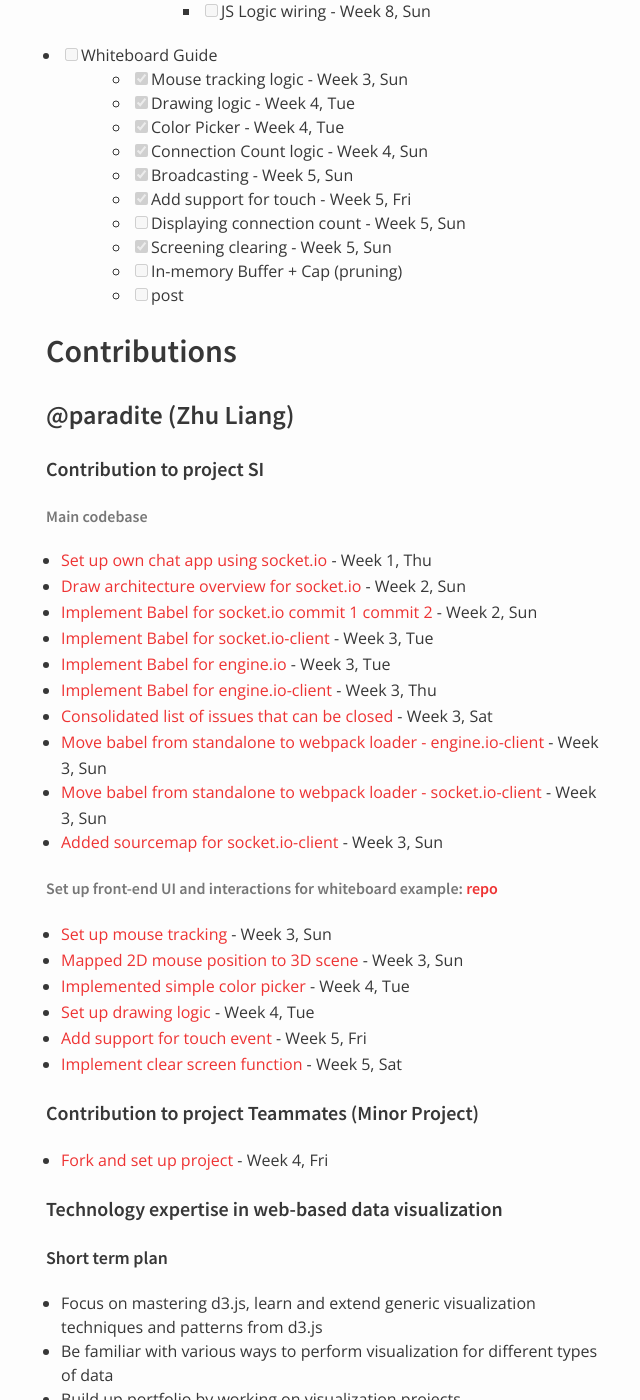
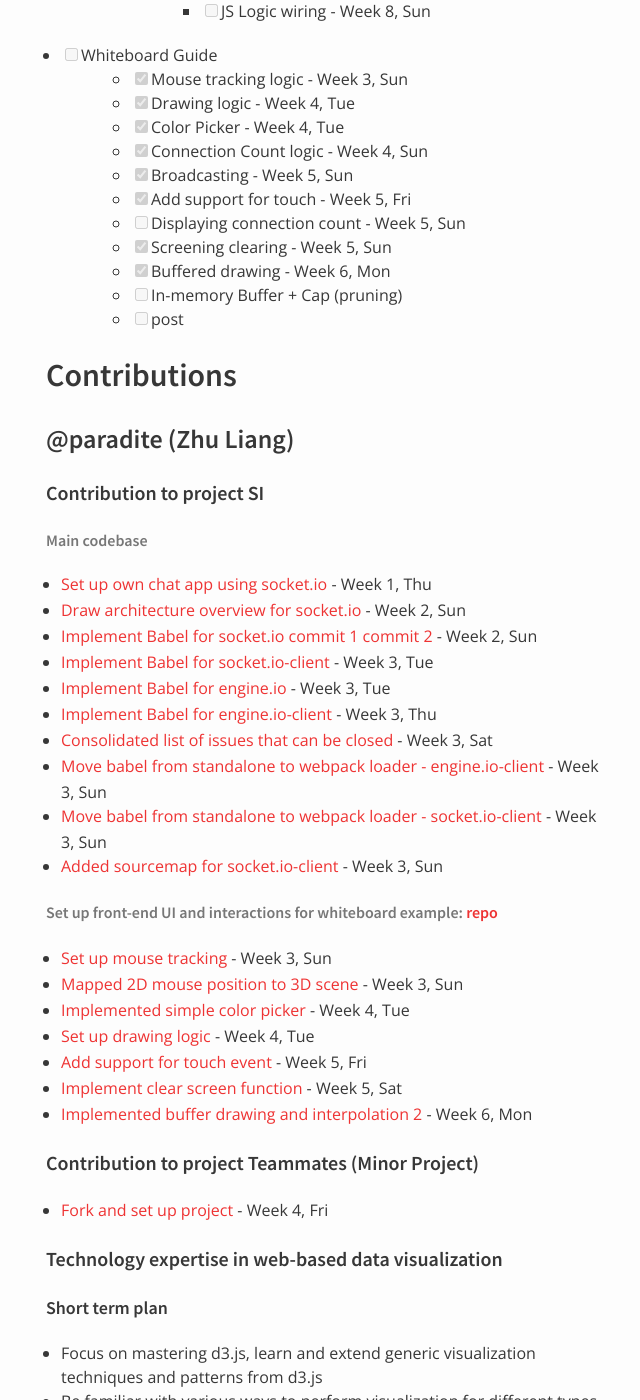
Before and after one commit to nus-oss/cs3281-AY1516S2-website, a Jekyll site: the page built from teams/socketio.md, in a window 1280 px wide and 1400 px high, scrolled down 2048 px. Shown: the whole window, without its empty margins (324-964 px from the left). Built offline with Jekyll 4.4.1, drawn with Linux system fonts in a browser that asks for light colours.

Commit message:
update progress

```diff
--- a/teams/socketio.md
+++ b/teams/socketio.md
@@ -78,6 +78,7 @@
   * [x] Add support for touch - Week 5, Fri
   * [ ] Displaying connection count - Week 5, Sun
   * [x] Screening clearing - Week 5, Sun
+  * [x] Buffered drawing - Week 6, Mon
   * [ ] In-memory Buffer + Cap (pruning)
   * [ ] post
 
@@ -106,6 +107,7 @@
   * [Set up drawing logic](https://github.com/nus-fboa2016-si/whiteboard/commit/de3329b34e4c9ebb319d895ebed20e284f2bbcb8) - Week 4, Tue
   * [Add support for touch event](https://github.com/nus-fboa2016-si/whiteboard/commit/7360c038018c76af10fc9acf6b49a0c7dbac811c) - Week 5, Fri
   * [Implement clear screen function](https://github.com/nus-fboa2016-si/whiteboard/commit/4c0000a8183f7376fd5aefee3efb919e8e206765) - Week 5, Sat
+  * [Implemented buffer drawing and interpolation](https://github.com/nus-fboa2016-si/whiteboard/commit/dc772b8e00980a309223d6e7fce5c6ecf5eb2f17) [2](https://github.com/nus-fboa2016-si/whiteboard/commit/9ef304ea4f262af1dc85a12ef5c13f2e45995511) - Week 6, Mon
 
 #### Contribution to project Teammates (Minor Project)
 * [Fork and set up project](https://github.com/paradite/repo) - Week 4, Fri
```
